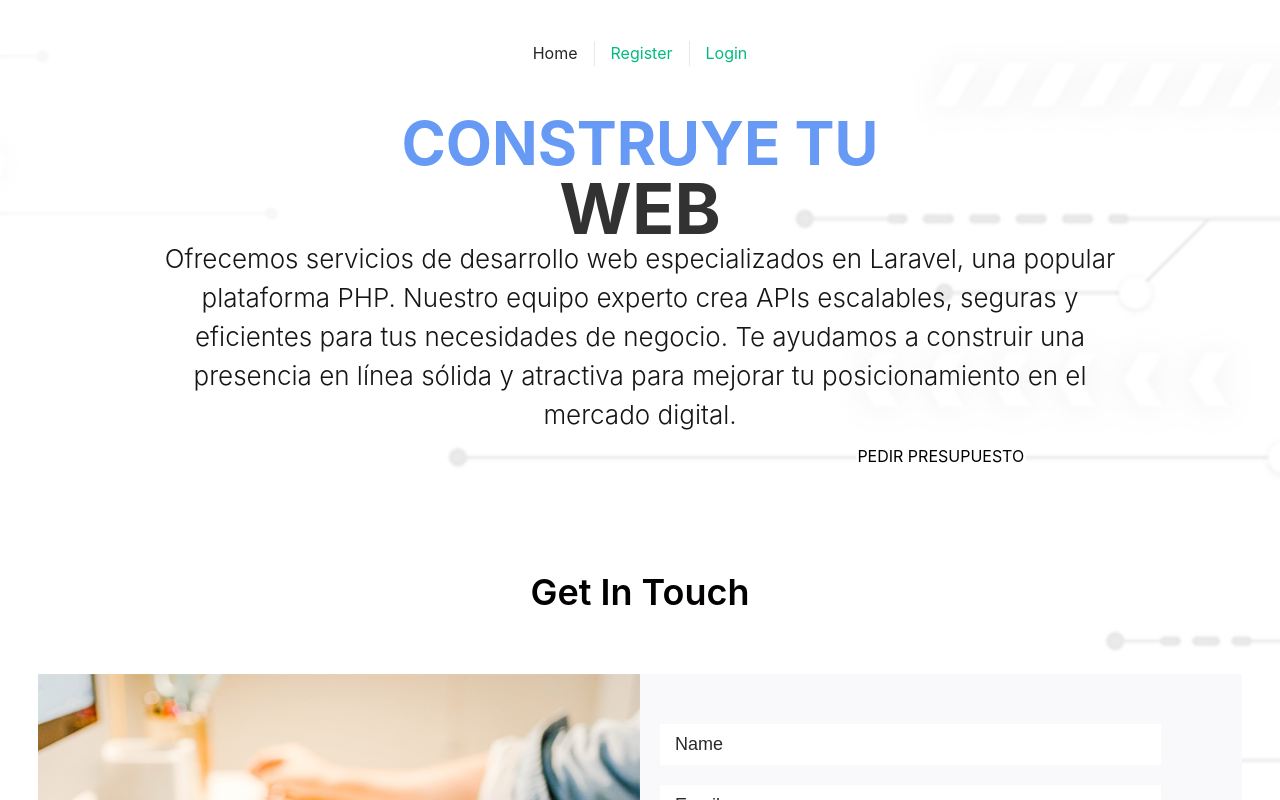
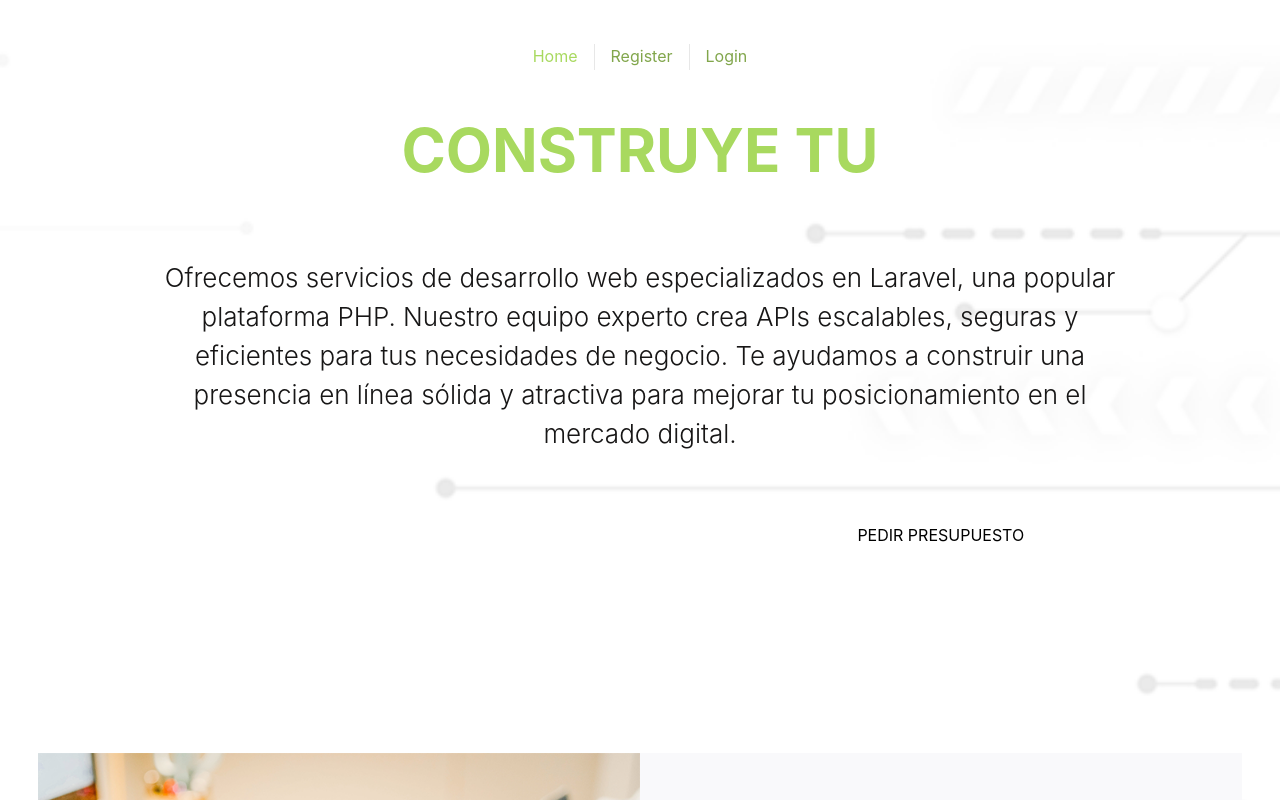
Before and after one commit to JotAlGe/juvi-front, a Vue app: page / in a window 1280 px wide. Shown: the top 800 px of the page. Built offline with nearby package versions, Linux system fonts and the light colour scheme.

Commit message:
Corrección de estilos y colores

```diff
--- a/src/App.vue
+++ b/src/App.vue
@@ -60,12 +60,21 @@ nav {
   height: 100%;
 }
 
+nav a {
+  color: var(--color-brand-text)
+}
+
 nav a.router-link-exact-active {
-  color: var(--color-text);
+  color: var(--color-brand-text-3);
 }
 
 nav a.router-link-exact-active:hover {
-  background-color: transparent;
+  border: none;
+  background-color: var(--color-background);
+}
+
+nav a:hover {
+  background-color: var(--color-background);
 }
 
 nav a {
--- a/src/assets/base.css
+++ b/src/assets/base.css
@@ -19,6 +19,10 @@
   --vt-c-text-light-2: rgba(60, 60, 60, 0.66);
   --vt-c-text-dark-1: var(--vt-c-white);
   --vt-c-text-dark-2: rgba(235, 235, 235, 0.64);
+  --color-brand-text: #81A64B;
+  --color-brand-text-2: #7D8C65;
+  --color-brand-text-3: #A8D95F;
+  --color-brand-text-4: #D2F2A2;
 }
 
 /* semantic color variables for this project */
--- a/src/assets/style.css
+++ b/src/assets/style.css
@@ -261,7 +261,7 @@ button {
 .banner_taital {
     width: 100%;
     font-size: 60px;
-    color: #679af5;
+    color: #A8D95F;
     text-transform: uppercase;
     font-weight: bold;
 
@@ -273,7 +273,7 @@ button {
     width: 100%;
     float: left;
     font-size: 70px;
-    color: #323232;
+    color: var(--color-background);
     text-transform: uppercase;
     font-weight: bold;
     line-height: 40px;
@@ -292,7 +292,7 @@ button {
     color: #171616;
 
     grid-row: 3;
-    margin: auto;
+    margin: 1% auto 5% auto;
 }
 .btn_main {
     max-width: 100%;
@@ -320,8 +320,9 @@ button {
     text-transform: uppercase;
 }
 .more_bt a:hover {
-    color: #000;
+    color: #262525;
     background-color: #ffffff;
+    border: 1px solid #262525;
 }
 .contact_bt {
     width: 170px;
@@ -577,7 +578,7 @@ button {
     width: 100%;
     float: left;
     font-size: 36px;
-    color: #030000;
+    color: var(--color-background);
     text-align: center;
     font-weight: 600;
 }
--- /dev/null
+++ b/src/components/Contact.vue
@@ -0,0 +1,41 @@
+<template>
+    <div class="contact_section layout_padding">
+        <div class="container">
+            <h1 class="work_taital">Contacto</h1>
+        </div>
+    </div>
+    <div class="contact_section_2" id="contact_section_2">
+        <div class="col-md-6 padding_0">
+            <div><img src="src/assets/images/img-10.png" class="image_10"></div>
+        </div>
+        <div class="container-fluid">
+            <div class="row">
+
+                <div class="col-md-6">
+                    <div class="email_text">
+                        <div class="form-group">
+                            <input type="text" class="email-bt" placeholder="Name" name="Email">
+                        </div>
+                        <div class="form-group">
+                            <input type="text" class="email-bt" placeholder="Email" name="Email">
+                        </div>
+                        <div class="form-group">
+                            <input type="text" class="email-bt" placeholder="Phone Numbar" name="Email">
+                        </div>
+                        <div class="form-group">
+                            <textarea class="massage-bt" placeholder="Massage" rows="5" id="comment"
+                                name="Massage"></textarea>
+                        </div>
+                        <div class="send_btn"><a href="#">SEND</a></div>
+                    </div>
+                </div>
+            </div>
+        </div>
+    </div>
+</template>
+<script>
+export default {
+
+}
+</script>
+<style></style>
--- a/src/components/Home.vue
+++ b/src/components/Home.vue
@@ -10,45 +10,11 @@
             Nuestro equipo experto crea APIs escalables, seguras y eficientes para tus necesidades de negocio. Te ayudamos a
             construir una presencia en línea sólida y atractiva para mejorar tu posicionamiento en el mercado digital. </p>
         <div class="btn_main">
-            <div class="more_bt"><a href="#">Consulta...</a></div>
+            <div class="more_bt"><a href="#contact_section_2">Consulta...</a></div>
             <div class="contact_bt"><a href="#">Pedir presupuesto</a></div>
         </div>
     </div>
-    <div class="contact_section layout_padding">
-        <div class="container">
-            <h1 class="work_taital">Get In Touch</h1>
-        </div>
-    </div>
-    <div class="contact_section_2" id="contact_section_2">
-        <div class="col-md-6 padding_0">
-            <div><img src="src/assets/images/img-10.png" class="image_10"></div>
-        </div>
-        <div class="container-fluid">
-            <div class="row">
-
-                <div class="col-md-6">
-                    <div class="email_text">
-                        <div class="form-group">
-                            <input type="text" class="email-bt" placeholder="Name" name="Email">
-                        </div>
-                        <div class="form-group">
-                            <input type="text" class="email-bt" placeholder="Email" name="Email">
-                        </div>
-                        <div class="form-group">
-                            <input type="text" class="email-bt" placeholder="Phone Numbar" name="Email">
-                        </div>
-                        <div class="form-group">
-                            <textarea class="massage-bt" placeholder="Massage" rows="5" id="comment"
-                                name="Massage"></textarea>
-                        </div>
-                        <div class="send_btn"><a href="#">SEND</a></div>
-                    </div>
-                </div>
-            </div>
-        </div>
-    </div>
 </template>
-
 
 <style>
 .banner_main {
--- a/src/views/HomeView.vue
+++ b/src/views/HomeView.vue
@@ -1,9 +1,12 @@
 <script setup>
 import Home from '../components/Home.vue';
+import Contact from '../components/Contact.vue';
+
 </script>
 
 <template>
   <main>
     <Home />
+    <Contact />
   </main>
 </template>
```
